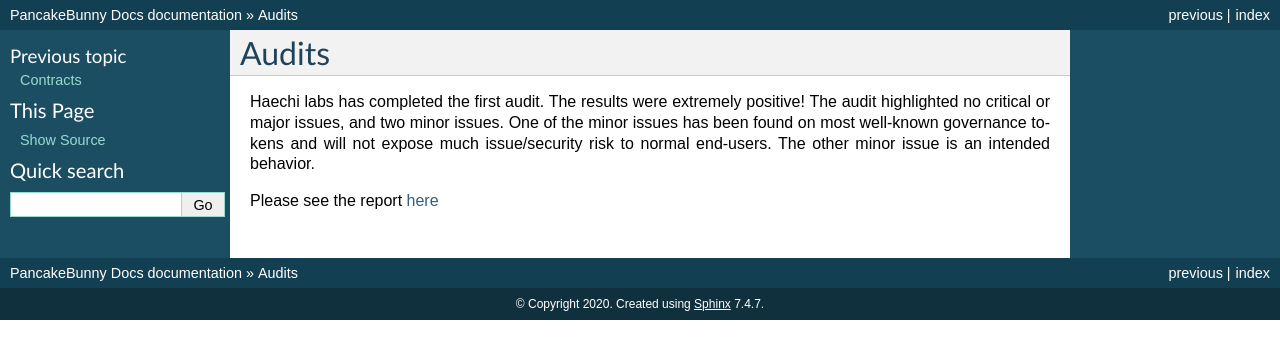
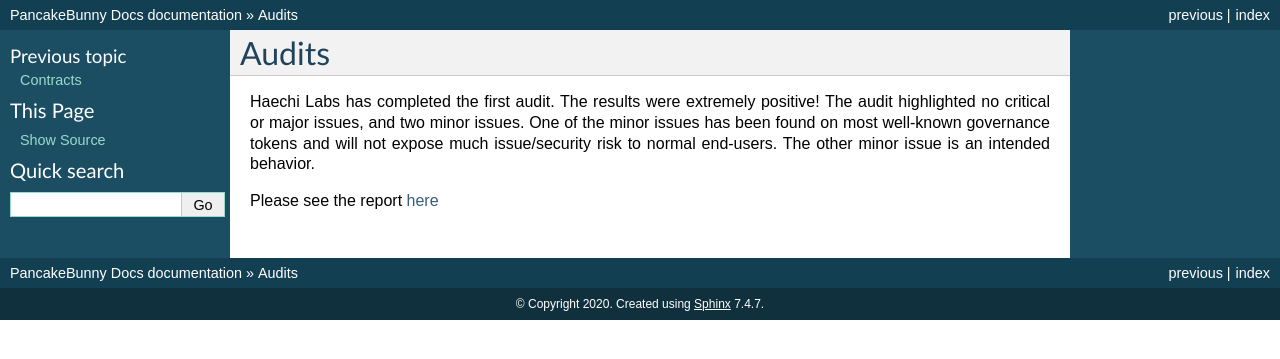
Before and after one commit to PancakeBunny-finance/Bunny, a Sphinx documentation site: the page built from docs/audits.rst, in a window 1280 px wide. Shown: the top 359 px of the page. Built offline with Sphinx 7.4.7, drawn with Linux system fonts in a browser that asks for light colours.

```diff
--- a/docs/audits.rst
+++ b/docs/audits.rst
@@ -2,6 +2,6 @@
 Audits
 ************************
 
-Haechi labs has completed the first audit. The results were extremely positive! The audit highlighted no critical or major issues, and two minor issues. One of the minor issues has been found on most well-known governance tokens and will not expose much issue/security risk to normal end-users. The other minor issue is an intended behavior.
+Haechi Labs has completed the first audit. The results were extremely positive! The audit highlighted no critical or major issues, and two minor issues. One of the minor issues has been found on most well-known governance tokens and will not expose much issue/security risk to normal end-users. The other minor issue is an intended behavior.
 
 Please see the report `here <https://github.com/PancakeBunny-finance/Bunny/blob/main/audits/%5BHAECHI%20AUDIT%5D%20PancakeBunny%20Smart%20Contract%20Audit%20Report%20ver%202.0.pdf>`_
```
